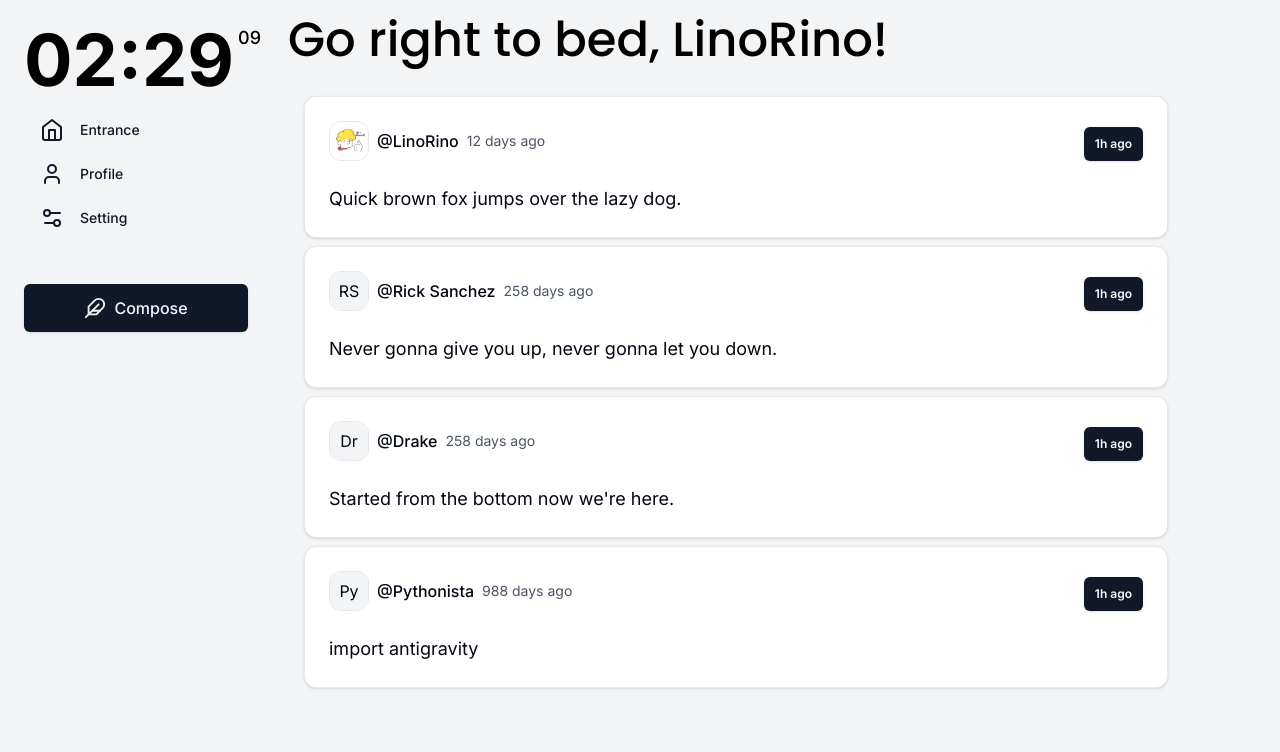
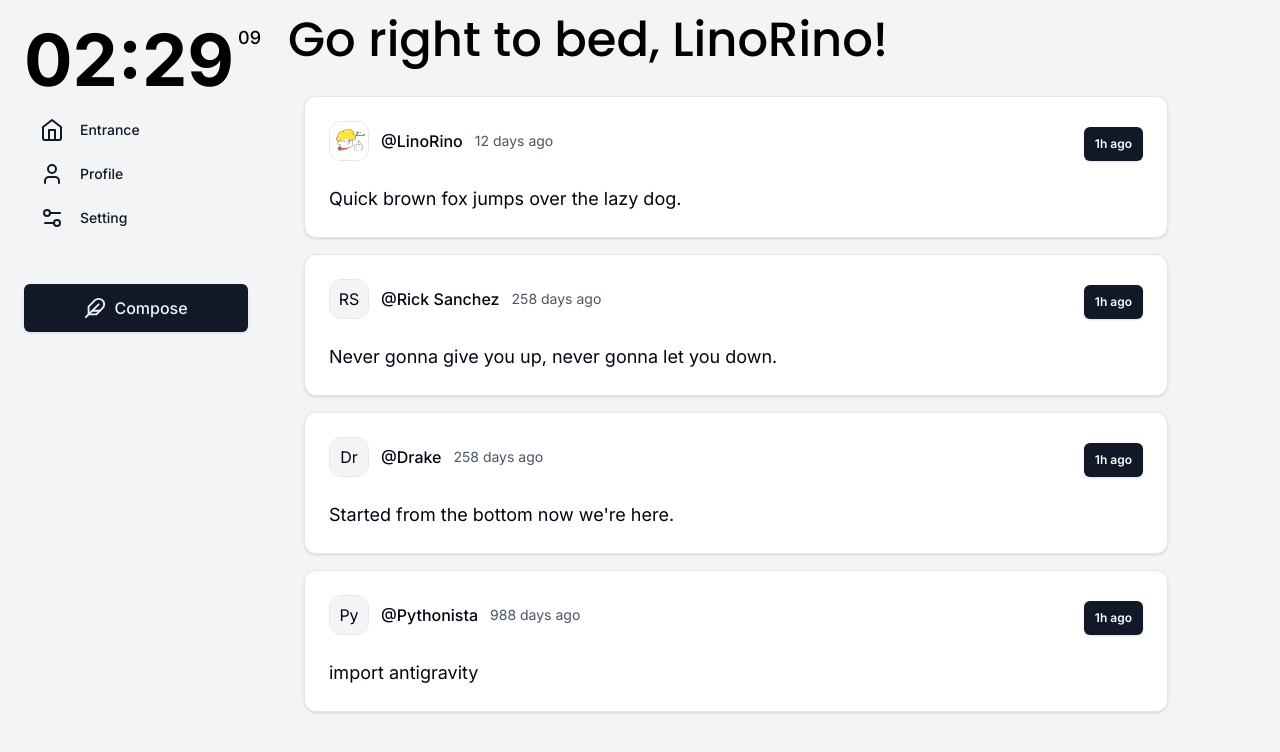
Before and after one commit to imeankenshin/idid-web, a Next.js app: page / in a window 1280 px wide. Shown: the top 752 px of the page. Built offline with nearby package versions, Linux system fonts and the light colour scheme.

Commit message:
Change the prop's name

```diff
--- a/src/app/page.tsx
+++ b/src/app/page.tsx
@@ -52,7 +52,7 @@ export default function Home() {
         <h1>
           {message()}, {userName}!
         </h1>
-        <Column element="section" spacing={4} className="flex p-4">
+        <Column element="section" gap={4} className="flex p-4">
           <Post
             userName={userName}
             avatarImage="/linn.png"
--- a/src/components/organisms/compose-dialog.tsx
+++ b/src/components/organisms/compose-dialog.tsx
@@ -23,6 +23,7 @@ export default function ComposeDialog({
 }) {
   const router = useRouter();
   const [pending, startTransition] = useTransition();
+
   const startAction = (formData: FormData) => {
     startTransition(() => {
       action(formData);
@@ -54,17 +55,19 @@ export default function ComposeDialog({
               contents.
             </DialogDescription>
           </DialogHeader>
-          <Column spacing={2}>
+          <Column gap={2}>
             <Textarea
               id="content"
               name="content"
               placeholder="What's happening?"
               rows={4}
+              maxLength={280}
+              minLength={10}
               className="w-full resize-none"
             />
           </Column>
           <DialogFooter>
-            <Row spacing={1} className="w-full">
+            <Row gap={1} className="w-full">
               <Button
                 type="button"
                 tip="Upload media"
--- a/src/components/organisms/post.tsx
+++ b/src/components/organisms/post.tsx
@@ -33,7 +33,7 @@ export default function Post(props: PostProps) {
     <article>
       <Card className="w-full">
         <CardHeader className="flex-row justify-between">
-          <Row spacing={3} items="center">
+          <Row gap={3} items="center">
             <Avatar>
               <AvatarImage src={props.avatarImage} />
               {!props.avatarImage && (
```
